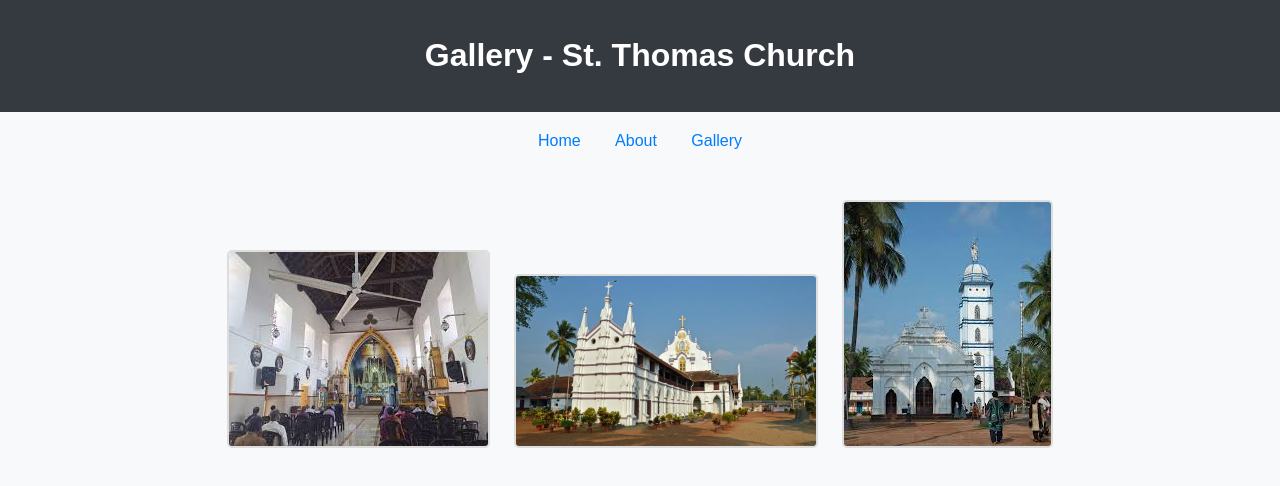
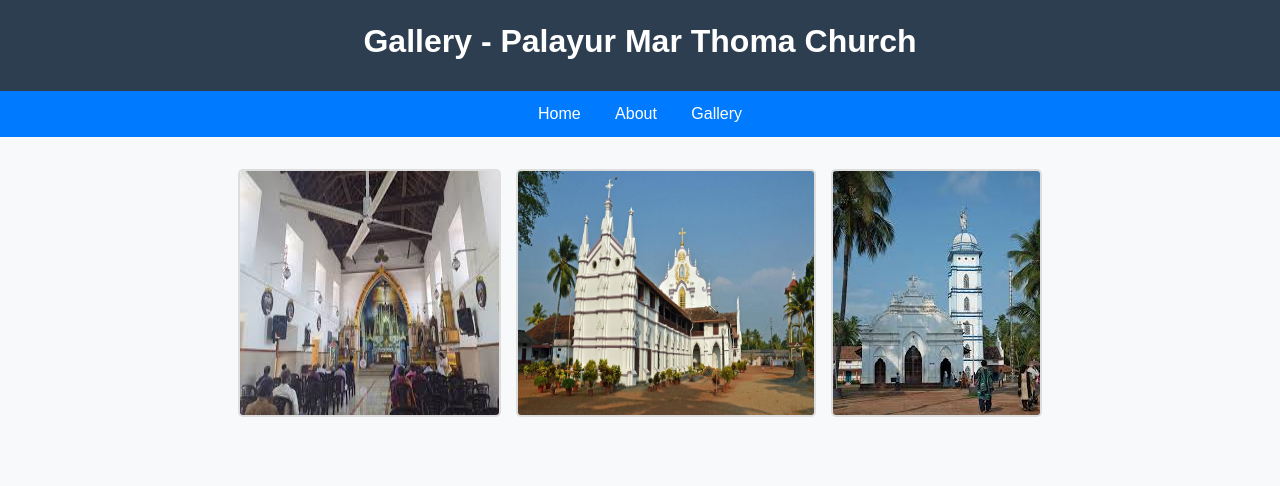
Before and after one commit to sherlie2005/St.ThomasChruch, a plain HTML site: page Gallery.html in a window 1280 px wide. Drawn offline with Linux system fonts and the light colour scheme.

Commit message:
Update Gallery.html

```diff
--- a/Gallery.html
+++ b/Gallery.html
@@ -3,64 +3,24 @@
 <head>
     <meta charset="UTF-8">
     <meta name="viewport" content="width=device-width, initial-scale=1.0">
-    <title>Gallery - St. Thomas Church</title>
-    <style>
-        body {
-            font-family: Arial, sans-serif;
-            margin: 0;
-            padding: 0;
-            background-color: #f8f9fa;
-        }
-        header {
-            background-color: #343a40;
-            color: white;
-            padding: 1rem;
-            text-align: center;
-        }
-        nav {
-            margin: 20px;
-            text-align: center;
-        }
-        nav a {
-            text-decoration: none;
-            margin: 0 15px;
-            color: #007bff;
-        }
-        nav a:hover {
-            text-decoration: underline;
-        }
-        main {
-            padding: 20px;
-            text-align: center;
-        }
-        .gallery img {
-            margin: 10px;
-            max-width: 300px;
-            height: auto;
-            display: inline-block;
-            border: 2px solid #ddd;
-            border-radius: 5px;
-        }
-        .gallery img:hover {
-            border-color: #007bff;
-        }
-    </style>
+    <title>Gallery - Palayur Mar Thoma Church</title>
+    <link rel="stylesheet" href="beautify.css">
 </head>
 <body>
     <header>
-        <h1>Gallery - St. Thomas Church</h1>
+        <h1>Gallery - Palayur Mar Thoma Church</h1>
     </header>
     <nav>
         <a href="index.html">Home</a>
         <a href="About.html">About</a>
         <a href="Gallery.html">Gallery</a>
     </nav>
-    <main>
+    <section>
         <div class="gallery">
             <img src="Church 3.jpeg" alt="Church Image 1">
             <img src="Church 4.jpg" alt="Church Image 2">
             <img src="Church 5.jpeg" alt="Church Image 3">
         </div>
-    </main>
+    </section>
 </body>
 </html>
```
